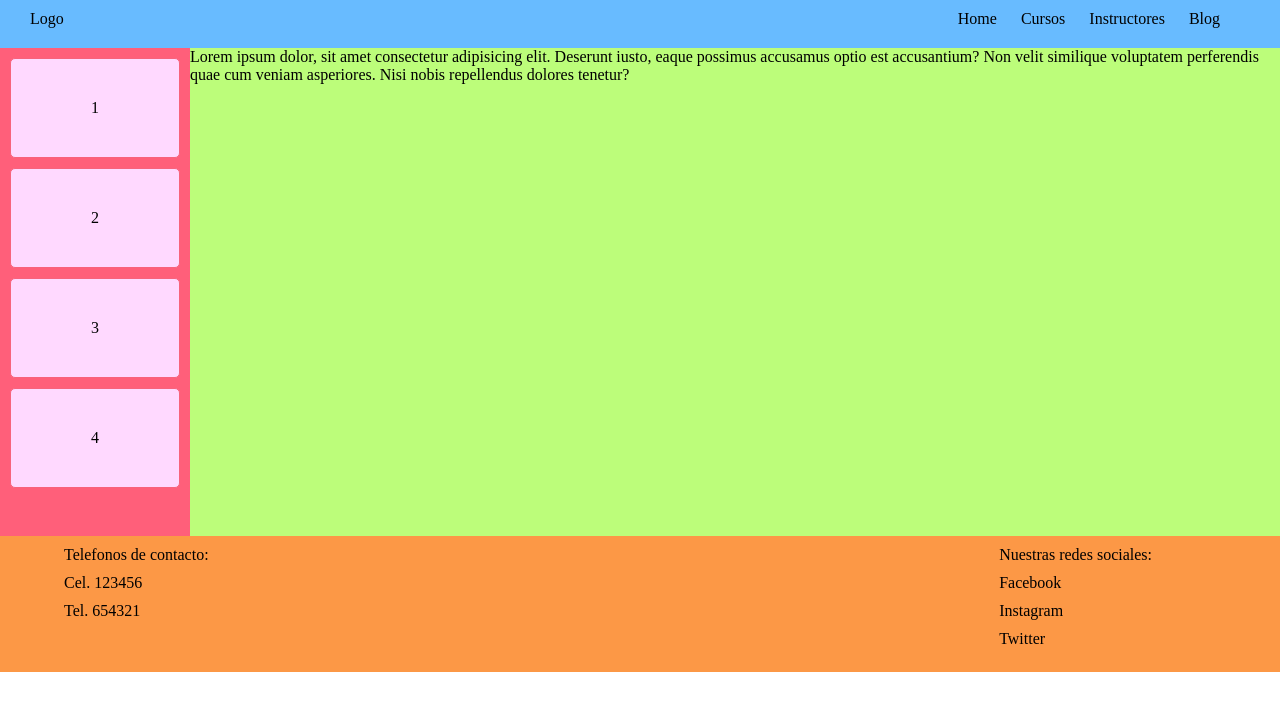
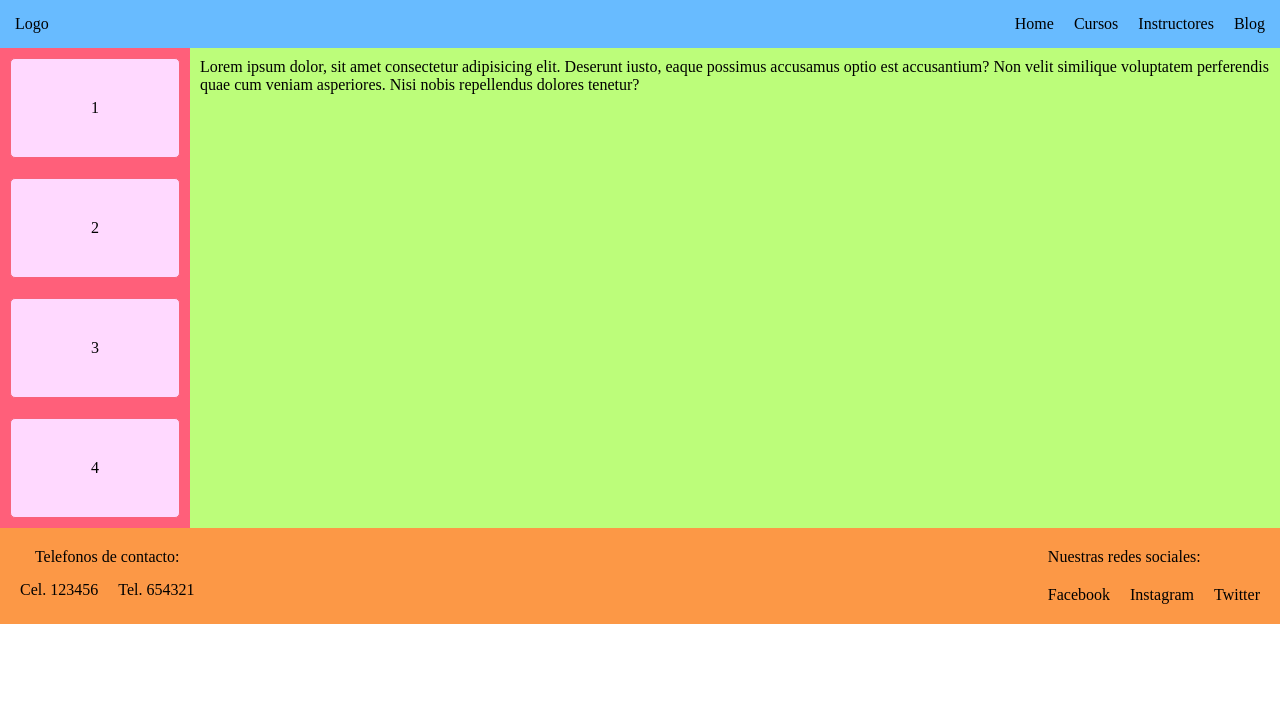
Before and after one commit to anch09/anch09.github.io, a plain HTML site: page index.html in a window 1280 px wide. Drawn offline with Linux system fonts and the light colour scheme.

Commit message:
Add files via upload
cambios usando flex

```diff
--- a/desafio.css
+++ b/desafio.css
@@ -4,90 +4,105 @@
     margin: 0;
 }
 
+html {
+    font-size: 62.5%;
+}
+
+body {
+    font-size: 1.6rem;
+}
+
 .nav-bar{
     background-color: rgb(104, 187, 255);
     height: 6vh;
+    padding: .5rem;
+    display: flex;
+    justify-content: space-between;
+    align-items: center;
 }
 
 .nav__logo {
-    position: absolute;
-    left: 20px;
-    margin: 10px;
+    padding: 1rem;
 }
 
 .nav__lista{
-    position: absolute;
-    right: 50px;
+    display: flex;
+    flex-direction: row;
+    list-style: none;
+    justify-content: space-around;
 }
 
 .nav__lista-elemento {
-    display: inline-block;
-    list-style: none;
-    margin: 10px;
+    padding: 1rem;
+}
+
+main {
+    display: flex;
 }
 
 .main__botones {
-    position: relative;
     background-color: rgb(255, 95, 122);
-    display: inline-block;
-    height: 61vh;
+    display: flex;
+    flex-direction: column;
+    justify-content: space-around;
 }
 
 .main__boton {
-    position: relative;
     padding: 40px 80px;
-    margin: 10px;
-    border: 1px rgb(247, 99, 124) solid;
-    display: block;
-    border-radius: 5px;
+    margin: 1rem;
+    border: .1rem rgb(247, 99, 124) solid;
+    border-radius: .5rem;
     background-color: rgb(255, 217, 255);
 }
 
 .main__contenido {
-    position: absolute;
-    display: inline-block;
-    height: 61vh;
+    padding: 1rem;
     background-color: rgb(188, 253, 122);
 }
 
 footer {
     background-color: rgb(252, 152, 70);
-    height: 17vh;
+    display: flex;
+    justify-content: space-between;
+    align-items: center;
 }
 
 .footer__contacto {
-    display: inline-block;
-    left: 5%;
-    position: relative;
-    padding: 5px 0;
+    padding: 1rem;
+    display: flex;
+    flex-direction: column;
+    align-items: center;
 }
 
 .footer__contacto_titulo{
-    padding: 5px 0;
-    display: block;
+    padding: .5rem;
+}
+
+.footer__contacto_lista{
+    display: flex;
+    justify-content: space-around;
 }
 
 .footer__contacto_lista_item{
-    display: block;
     list-style: none;
-    padding: 5px 0;
+    padding: 1rem;
 }
 
 .footer__redes-sociales {
-    display: inline-block;
-    right: 10%;
-    padding: 5px 0;
-    position: absolute;
+    padding: 1rem;
+    display: flex;
+    flex-direction: column;
 }
 
 .footer__redes-sociales_titulo{
-    padding: 5px 0;
-    display: block;
+    padding: 1rem;
+}
+
+.footer__redes-sociales_lista {
+    display: flex;
 }
 
 .footer__redes-sociales_lista_item {
-    position: relative;
-    display: block;
     list-style: none;
-    padding: 5px 0;
+    padding: 1rem;
 }
```
